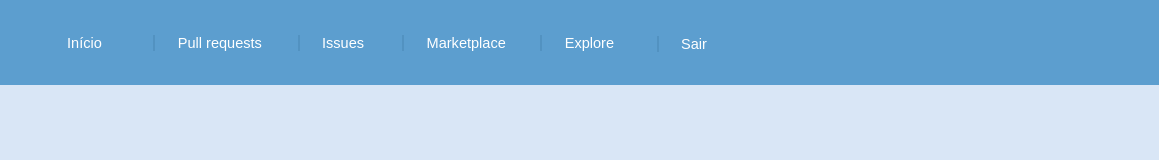
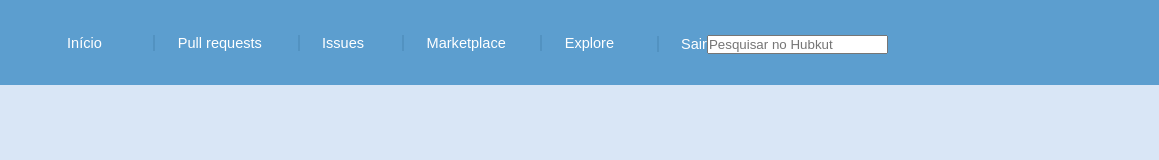
Before and after one commit to euleandro/hubkut, a plain HTML site: page home-page.html in a window 1280 px wide. Shown: the full height of the page, 121-1280 px from the left. Drawn offline with Linux system fonts and the light colour scheme.

Commit message:
update home-page.html

```diff
--- a/home-page.html
+++ b/home-page.html
@@ -41,6 +41,10 @@
       <div class="header__exit">
         <a href="./index.html">Sair</a>
       </div>
+      <form action="#" method="get">
+        <label for="search" class="sr__only">Pesquisar no Hubkut</label>
+        <input type="search" type="text" id="search" autocomplete="none" placeholder="Pesquisar no Hubkut" />
+      </form>
     </div>
   </header>
 </body>
```
